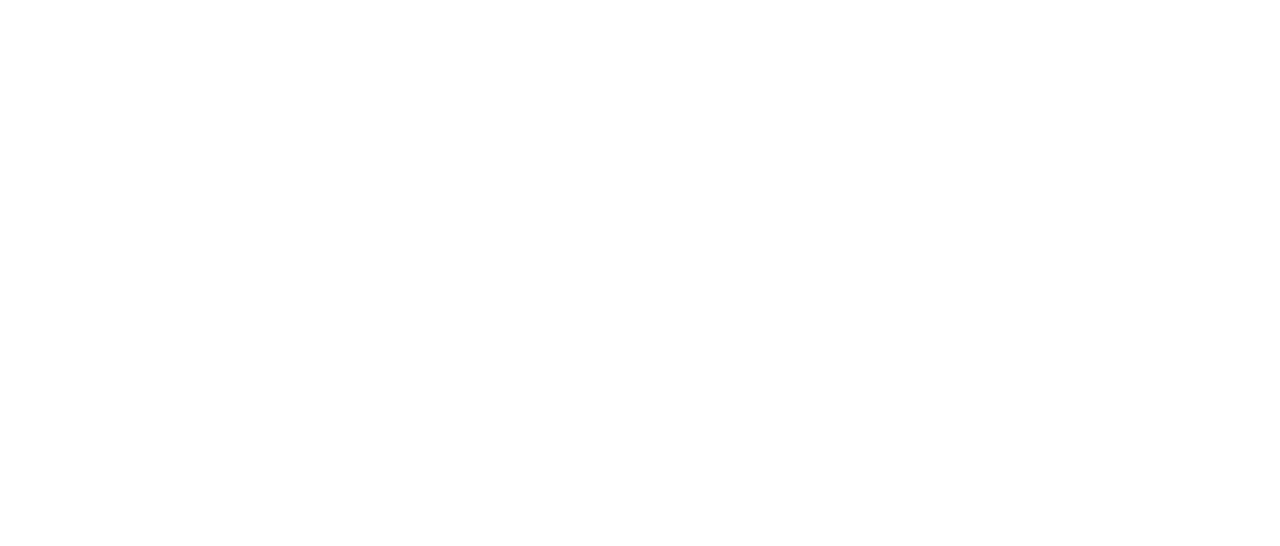
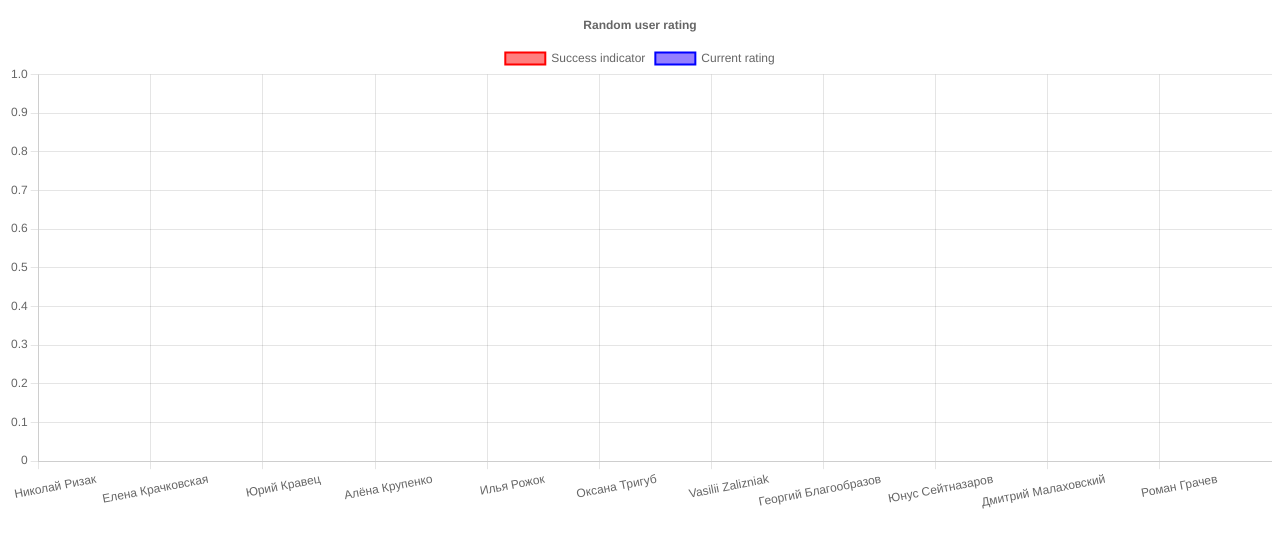
Before and after one commit to ZalizniakVasiliy/Chart.js, a website with bundled scripts: page index.html in a window 1280 px wide. Built offline with nearby package versions, Linux system fonts and the light colour scheme.

Commit message:
add config, setup of Chart.js, output user names to chart

```diff
--- a/index.html
+++ b/index.html
@@ -5,6 +5,9 @@
     <title>Chart.js</title>
 </head>
 <body>
+<div>
+    <canvas id="myChart" width="500" height="200"></canvas>
+</div>
 <script src="./scripts/script.js" type="module"></script>
 <script src="https://cdn.jsdelivr.net/npm/chart.js"></script>
 </body>
--- a/scripts/script.js
+++ b/scripts/script.js
@@ -1,3 +1,52 @@
 import users from "./users_with_rating.js";
 
 console.log(users);
+
+const labels = users;
+const data = {
+    labels: users.map(item => {
+        const getFullName = () => {
+            return `${item.firstName} ${item.lastName}`
+        }
+        return getFullName();
+    }),
+    datasets: [
+        {
+            label: 'Success indicator',
+            data: users,
+            borderColor: 'red',
+            backgroundColor: 'hsl(0, 100%, 50%, 0.5)',
+            borderWidth: 2,
+            borderRadius: Number.MAX_VALUE,
+            borderSkipped: false,
+        },
+        {
+            label: 'Current rating',
+            data: users,
+            borderColor: 'blue',
+            backgroundColor: 'hsl(250, 100%, 50%, 0.5)',
+            borderWidth: 2,
+            borderRadius: 5,
+            borderSkipped: false,
+        }
+    ]
+};
+
+const config = {
+    type: 'bar',
+    data: data,
+    options: {
+        responsive: true,
+        plugins: {
+            legend: {
+                position: 'top',
+            },
+            title: {
+                display: true,
+                text: 'Random user rating'
+            }
+        }
+    },
+};
+
+const myChart = new Chart(document.getElementById('myChart'), config);
```
